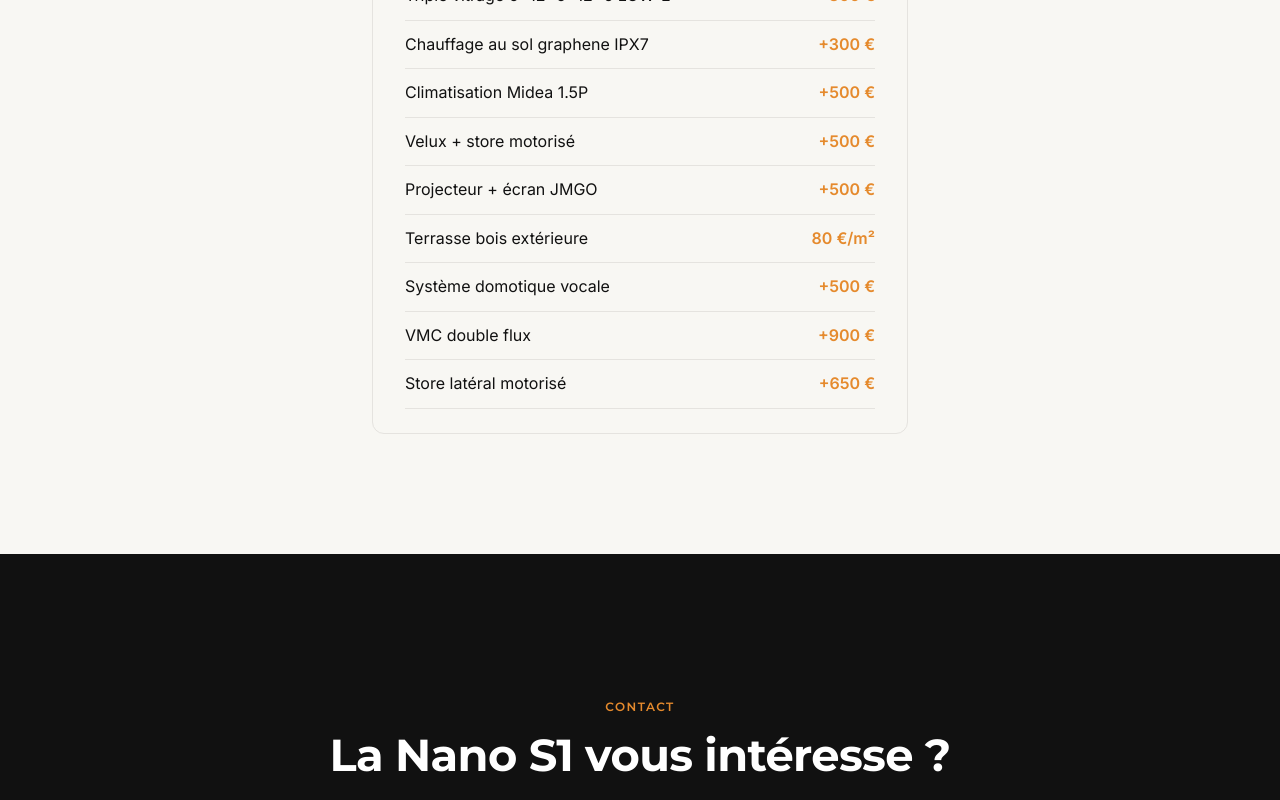
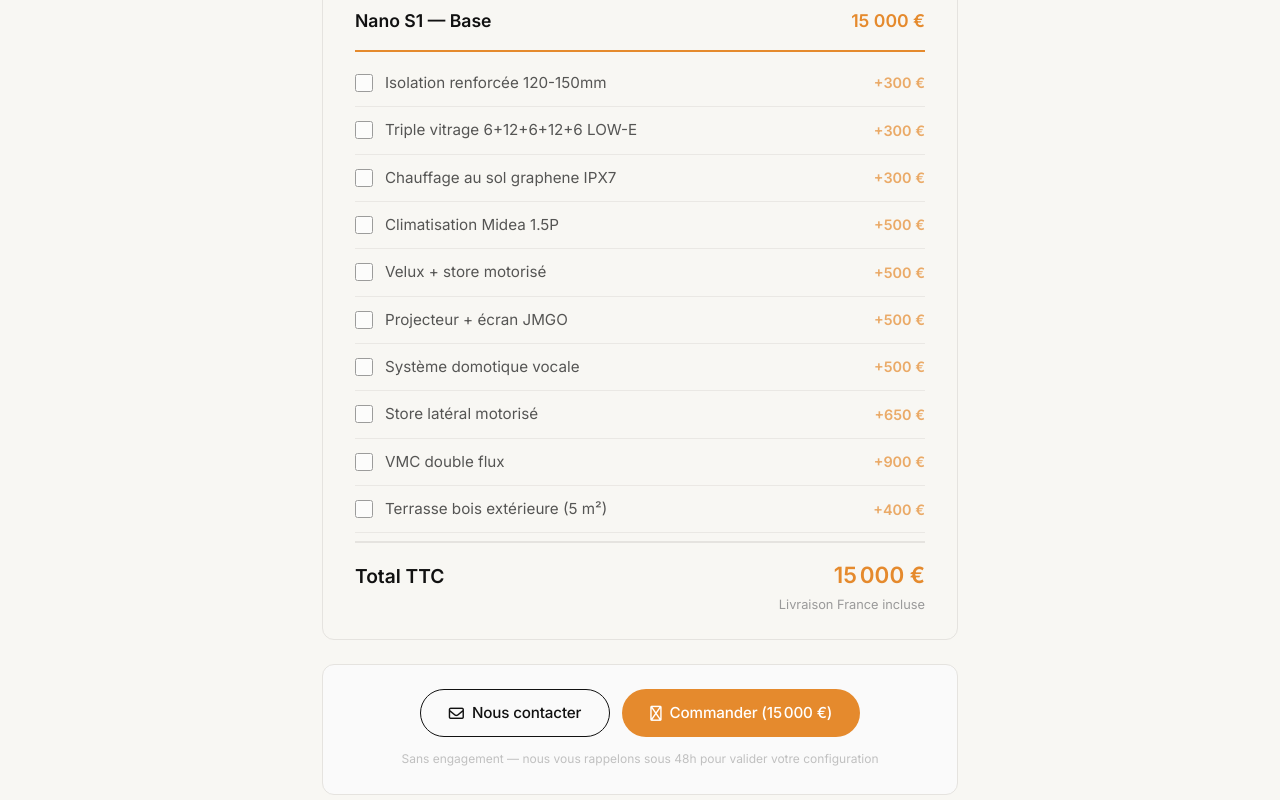
Before and after one commit to MyNanoHome/nanohome.fr, a Next.js app: page /nano-s1 in a window 1280 px wide. Shown: the part 4160-4960 px from the top of the page. Built offline with nearby package versions, Linux system fonts and the light colour scheme.

Commit message:
Ajout configurateur interactif Nano S1 (options + prix temps réel + bouton commander/contact)

```diff
--- /dev/null
+++ b/app/nano-s1/Configurator.js
@@ -0,0 +1,121 @@
+'use client';
+import { useState } from 'react';
+
+const OPTIONS = [
+  { id: 'iso', name: 'Isolation renforcée 120-150mm', price: 300 },
+  { id: 'triple', name: 'Triple vitrage 6+12+6+12+6 LOW-E', price: 300 },
+  { id: 'chauffage', name: 'Chauffage au sol graphene IPX7', price: 300 },
+  { id: 'clim', name: 'Climatisation Midea 1.5P', price: 500 },
+  { id: 'velux', name: 'Velux + store motorisé', price: 500 },
+  { id: 'projecteur', name: 'Projecteur + écran JMGO', price: 500 },
+  { id: 'domotique', name: 'Système domotique vocale', price: 500 },
+  { id: 'store', name: 'Store latéral motorisé', price: 650 },
+  { id: 'vmc', name: 'VMC double flux', price: 900 },
+  { id: 'terrasse', name: 'Terrasse bois extérieure (5 m²)', price: 400 },
+];
+
+const BASE_PRICE = 15000;
+
+export default function Configurator() {
+  const [selected, setSelected] = useState({});
+  const [showSummary, setShowSummary] = useState(false);
+
+  const toggle = (id) => {
+    setSelected(prev => ({ ...prev, [id]: !prev[id] }));
+  };
+
+  const extras = OPTIONS.filter(o => selected[o.id]).reduce((s, o) => s + o.price, 0);
+  const total = BASE_PRICE + extras;
+
+  const configSummary = OPTIONS.filter(o => selected[o.id]).map(o => o.name).join(', ') || 'Aucune option';
+
+  return (
+    <section className="section" id="configurateur">
+      <div className="container" style={{ maxWidth: 700, margin: '0 auto' }}>
+        <div style={{ textAlign: 'center', marginBottom: 40 }}>
+          <span className="section-label reveal">Configurateur</span>
+          <h2 className="reveal reveal-delay-1">Personnalisez votre Nano S1</h2>
+          <p className="reveal reveal-delay-2">Choisissez vos options et obtenez le prix en temps réel.</p>
+        </div>
+
+        <div className="reveal" style={{
+          background: 'var(--bg-card)',
+          borderRadius: 12,
+          padding: '24px 32px',
+          border: '1px solid var(--border-light)',
+          marginBottom: 24
+        }}>
+          <div style={{ display: 'flex', justifyContent: 'space-between', alignItems: 'center', padding: '0 0 16px 0', borderBottom: '2px solid var(--orange)', marginBottom: 8 }}>
+            <span style={{ fontWeight: 600, fontSize: '1.1rem' }}>Nano S1 — Base</span>
+            <span style={{ fontWeight: 700, fontSize: '1.1rem', color: 'var(--orange)' }}>15 000 €</span>
+          </div>
+
+          {OPTIONS.map((opt, i) => (
+            <label key={opt.id} style={{
+              display: 'flex', justifyContent: 'space-between', alignItems: 'center',
+              padding: '12px 0', borderBottom: '1px solid var(--border-light)',
+              cursor: 'pointer', transition: 'opacity 0.2s',
+              opacity: selected[opt.id] ? 1 : 0.7
+            }}>
+              <div style={{ display: 'flex', alignItems: 'center', gap: 12 }}>
+                <input
+                  type="checkbox"
+                  checked={!!selected[opt.id]}
+                  onChange={() => toggle(opt.id)}
+                  style={{ width: 18, height: 18, accentColor: 'var(--orange)', cursor: 'pointer' }}
+                />
+                <span style={{ fontSize: '0.95rem' }}>{opt.name}</span>
+              </div>
+              <span style={{ fontWeight: 600, color: 'var(--orange)', fontSize: '0.9rem' }}>
+                +{opt.price} €
+              </span>
+            </label>
+          ))}
+
+          {/* TOTAL */}
+          <div style={{
+            display: 'flex', justifyContent: 'space-between', alignItems: 'center',
+            padding: '16px 0 0 0', marginTop: 8, borderTop: '2px solid var(--border-light)'
+          }}>
+            <span style={{ fontWeight: 700, fontSize: '1.2rem' }}>Total TTC</span>
+            <span style={{ fontWeight: 700, fontSize: '1.4rem', color: 'var(--orange)' }}>
+              {total.toLocaleString('fr-FR')} €
+            </span>
+          </div>
+          <div style={{ fontSize: '0.8rem', color: 'var(--text-tertiaire)', textAlign: 'right', marginTop: 4 }}>
+            Livraison France incluse
+          </div>
+        </div>
+
+        {/* SUMMARY + BUTTONS */}
+        <div className="reveal reveal-delay-2" style={{
+          background: '#fafafa',
+          borderRadius: 12,
+          padding: '24px 32px',
+          border: '1px solid var(--border-light)',
+          textAlign: 'center'
+        }}>
+          {extras > 0 && (
+            <p style={{ fontSize: '0.9rem', color: 'var(--text-tertiaire)', marginBottom: 16 }}>
+              Options sélectionnées : <strong>{configSummary}</strong>
+            </p>
+          )}
+
+          <div style={{ display: 'flex', gap: 12, justifyContent: 'center', flexWrap: 'wrap' }}>
+            <a href={`/contact?config=${encodeURIComponent(configSummary)}&total=${total}`}
+               className="btn btn-outline" style={{ padding: '12px 28px', fontSize: '0.95rem' }}>
+              <i className="fa-regular fa-envelope"></i> Nous contacter
+            </a>
+            <a href={`/contact?commande=${encodeURIComponent(configSummary)}&total=${total}`}
+               className="btn btn-primary" style={{ padding: '12px 28px', fontSize: '0.95rem' }}>
+              <i className="fa-regular fa-cart-shopping"></i> Commander ({total.toLocaleString('fr-FR')} €)
+            </a>
+          </div>
+          <p style={{ fontSize: '0.75rem', color: 'var(--text-tertiaire)', marginTop: 12, opacity: 0.6 }}>
+            Sans engagement — nous vous rappelons sous 48h pour valider votre configuration
+          </p>
+        </div>
+      </div>
+    </section>
+  );
+}
--- /dev/null
+++ b/app/nano-s1/metadata.js
@@ -0,0 +1,4 @@
+export const metadata = {
+  title: 'Nano S1 — Cabine de jardin premium | NANO HOME',
+  description: 'Nano S1 : cabine de jardin premium design. Structure acier, isolation polyuréthane, livrée et installée en France à partir de 15 000 € TTC.',
+};
--- a/app/nano-s1/page.js
+++ b/app/nano-s1/page.js
@@ -1,7 +1,6 @@
-export const metadata = {
-  title: 'Nano S1 — Cabine de jardin premium | NANO HOME',
-  description: 'Nano S1 : cabine de jardin premium design. Structure acier, isolation polyuréthane, livrée et installée en France à partir de 15 000 € TTC.',
-};
+import { metadata } from './metadata';
+export { metadata };
+import Configurator from './Configurator';
 
 export default function NanoS1Page() {
   return (
@@ -115,37 +114,18 @@ export default function NanoS1Page() {
         </div>
       </section>
 
-      {/* ===== OPTIONS ===== */}
-      <section className="section">
-        <div className="container" style={{ maxWidth: 600, margin: '0 auto' }}>
-          <div style={{ textAlign: 'center', marginBottom: 48 }}>
-            <span className="section-label reveal">Personnalisation</span>
-            <h2 className="reveal reveal-delay-1">Options disponibles</h2>
-          </div>
-          <div className="reveal" style={{ background: 'var(--bg-card)', borderRadius: 12, padding: '24px 32px', border: '1px solid var(--border-light)' }}>
-            <OptionItem name="Isolation renforcée 120-150mm" price="+300 €" />
-            <OptionItem name="Triple vitrage 6+12+6+12+6 LOW-E" price="+300 €" />
-            <OptionItem name="Chauffage au sol graphene IPX7" price="+300 €" />
-            <OptionItem name="Climatisation Midea 1.5P" price="+500 €" />
-            <OptionItem name="Velux + store motorisé" price="+500 €" />
-            <OptionItem name="Projecteur + écran JMGO" price="+500 €" />
-            <OptionItem name="Terrasse bois extérieure" price="80 €/m²" />
-            <OptionItem name="Système domotique vocale" price="+500 €" />
-            <OptionItem name="VMC double flux" price="+900 €" />
-            <OptionItem name="Store latéral motorisé" price="+650 €" />
-          </div>
-        </div>
-      </section>
+      {/* ===== CONFIGURATEUR ===== */}
+      <Configurator />
 
       {/* ===== CTA ===== */}
       <section className="cta-section section-dark">
         <div className="container" style={{ textAlign: 'center' }}>
           <span className="section-label reveal">Contact</span>
           <h2 className="reveal reveal-delay-1">La Nano S1 vous intéresse ?</h2>
-          <p className="reveal reveal-delay-2">Recevez une documentation complète, des photos haute résolution et un devis personnalisé sous 48h.</p>
+          <p className="reveal reveal-delay-2">Recevez une documentation complète et un devis personnalisé sous 48h.</p>
           <div className="reveal reveal-delay-3">
             <a href="/contact" className="btn btn-white">
-              Demander un devis
+              Nous contacter
               <svg width="16" height="16" viewBox="0 0 24 24" fill="none" stroke="currentColor" strokeWidth="2" strokeLinecap="round" strokeLinejoin="round" style={{ marginTop: 1 }}>
                 <path d="M5 12h14"/><path d="M12 5l7 7-7 7"/>
               </svg>
@@ -170,18 +150,6 @@ function SpecRow({ label, value }) {
   );
 }
 
-function OptionItem({ name, price }) {
-  return (
-    <div style={{
-      display: 'flex', justifyContent: 'space-between', alignItems: 'center',
-      padding: '12px 0', borderBottom: '1px solid var(--border-light)'
-    }}>
-      <span>{name}</span>
-      <span style={{ fontWeight: 600, color: 'var(--orange)' }}>{price}</span>
-    </div>
-  );
-}
-
 const sectionTitleStyle = {
   fontSize: '0.8rem',
   textTransform: 'uppercase',
```
Also changed, not shown: app/contact/page.js (+47 -44 lines).
